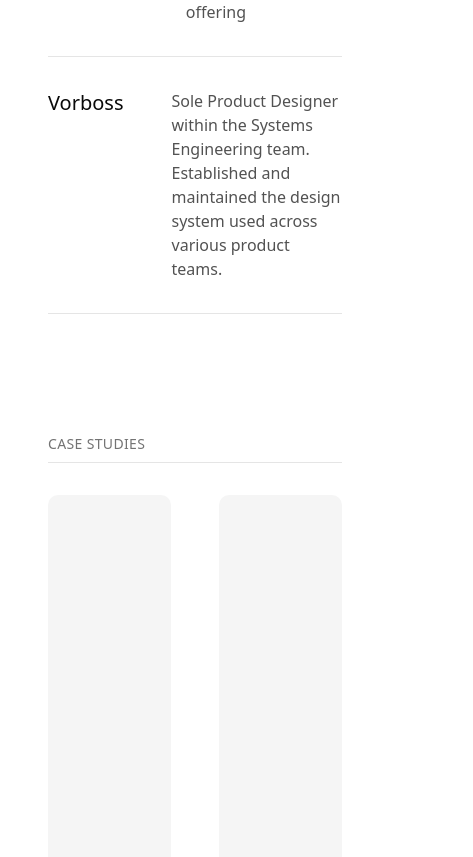
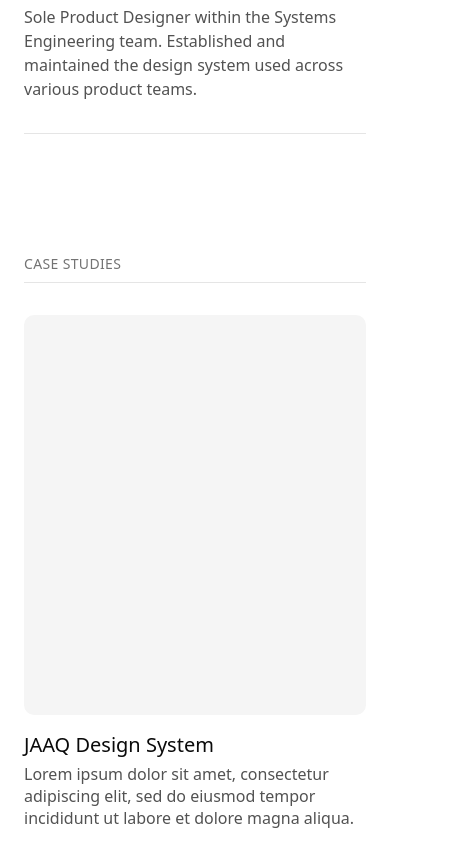
Before and after one commit to lylapitajen/portfolio-2026, a Next.js app: page / in a window 390 px wide. Shown: the part 1140-1997 px from the top of the page, 473 px wide, since content can reach past the window. Built offline with nearby package versions, Linux system fonts and the light colour scheme.

Commit message:
home page responsiveness

```diff
--- a/app/layout.tsx
+++ b/app/layout.tsx
@@ -22,7 +22,7 @@ export default function RootLayout({
   return (
     <html lang="en">
       <body className={`${DMSans.variable} antialiased`}>
-        <div className="max-w-[7xl] mx-auto px-12">
+        <div className="max-w-[7xl] mx-auto px-6 md:px-12">
           <Nav />
           {children}
           <Footer />
--- a/app/page.tsx
+++ b/app/page.tsx
@@ -10,7 +10,7 @@ export default function Home() {
       <section className="h-[60vh]">
         <div className="h-full flex flex-col max-w-4xl pt-20">
           <p className="text-neutral-500">Hi, I'm Lyla!</p>
-          <h1 className="text-7xl font-medium text-neutral-default">
+          <h1 className="text-5xl max-[400px]:text-[3rem] sm:text-6xl md:text-7xl  font-medium text-neutral-default">
             Product Designer & UX Engineer working with SaaS companies to design
             better digital experiences.
           </h1>
@@ -30,7 +30,7 @@ export default function Home() {
         <h2 className="text-sm uppercase tracking-wide text-neutral-500 pb-2 border-b">
           Case Studies
         </h2>
-        <div className="grid grid-cols-2 gap-12">
+        <div className="grid min-[992px]:grid-cols-2 gap-12">
           {projects.map((project, i) => (
             <ProjectListItem {...project} key={i} />
           ))}
--- a/components/ExperienceListItem.tsx
+++ b/components/ExperienceListItem.tsx
@@ -1,15 +1,15 @@
 export default function ExperienceListItem({
   company,
   description,
-  key,
 }: {
   company: string;
   description: string;
-  key: number;
 }) {
   return (
-    <div key={key} className="flex gap-12 pb-8 border-b">
-      <h3 className="text-xl font-medium w-full max-w-40">{company}</h3>
+    <div className="flex max-[420px]:flex-col gap-8 max-[420px]:gap-4 md:gap-12 pb-8 border-b">
+      <h3 className="text-xl font-medium w-full max-w-20 max-[420px]:max-w-full md:max-w-40">
+        {company}
+      </h3>
       <p className="text-neutral-600">{description}</p>
     </div>
   );
--- a/components/ProjectListItem.tsx
+++ b/components/ProjectListItem.tsx
@@ -14,7 +14,7 @@ export default function ExperienceListItem({
         <div className="bg-neutral-100 h-[400px] w-full rounded-lg"></div>
         <div className="flex flex-col gap-1">
           <h3 className="text-xl font-medium">{title}</h3>
-          <p className="text-neutral-600 max-w-[70%] leading-snug">
+          <p className="text-neutral-600 w-full xl:max-w-[70%] leading-snug">
             {shortSummary}
           </p>
         </div>
```
